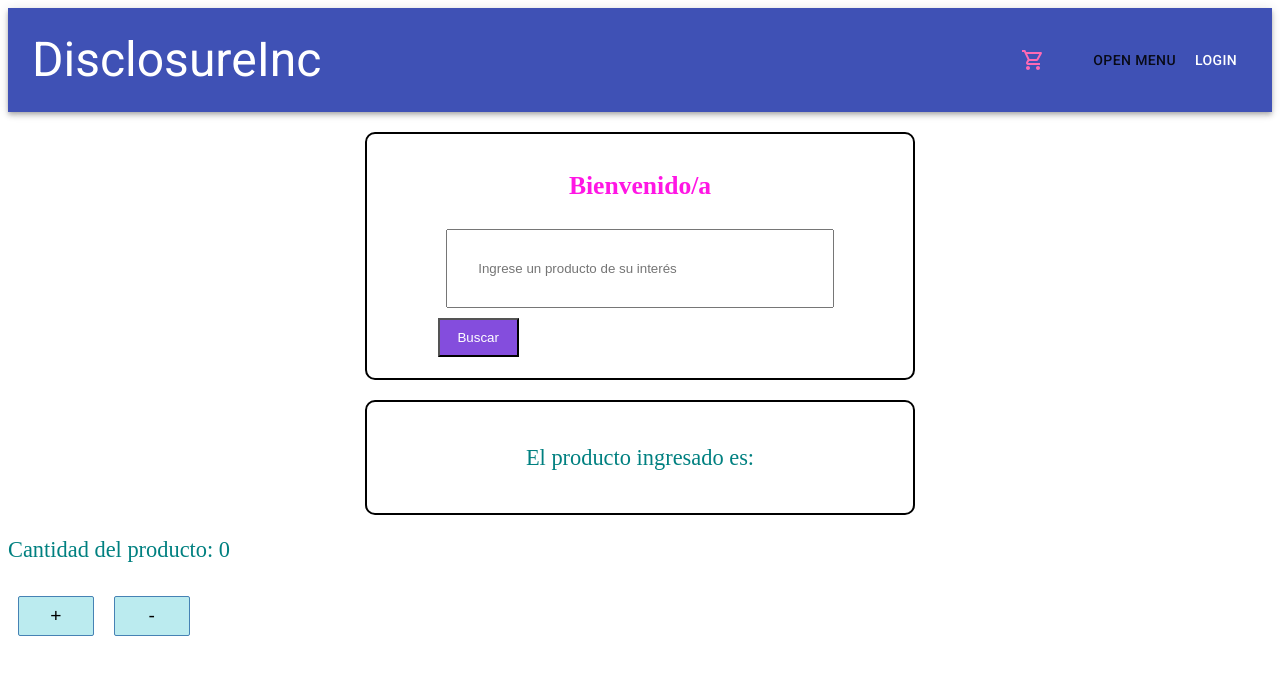
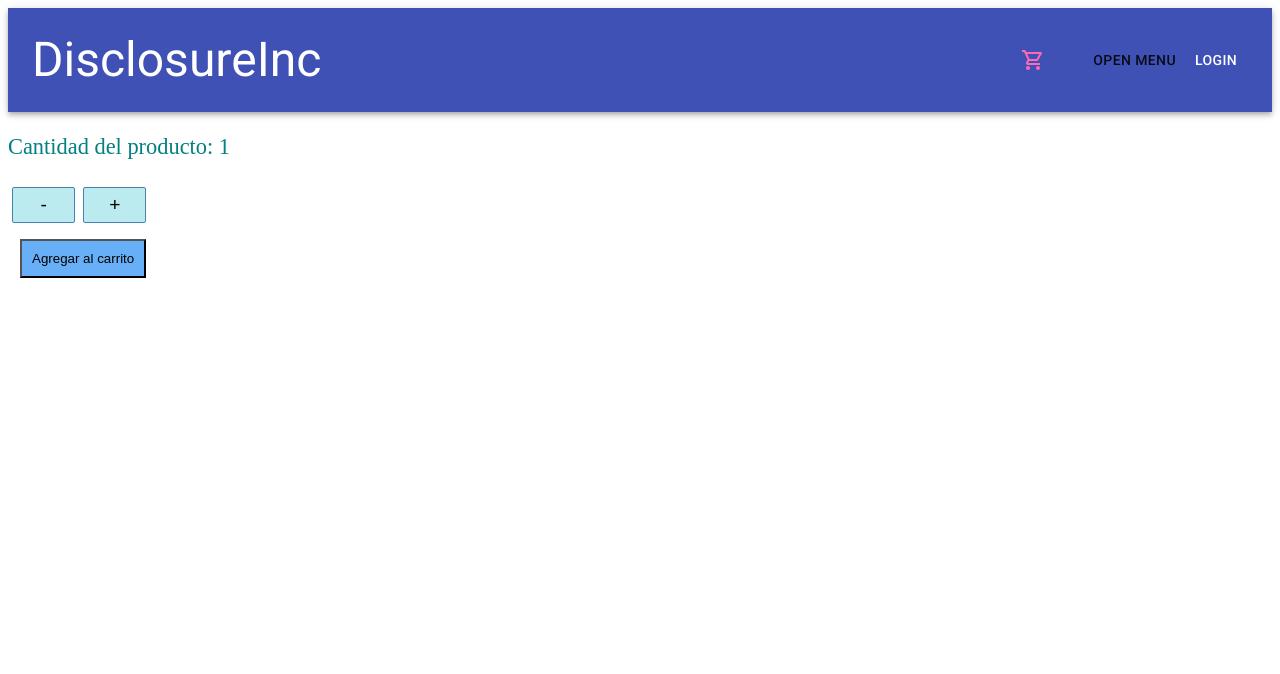
Before and after one commit to APao-dev/disclosureinc, a React (Create React App) app: page / in a window 1280 px wide. Shown: the top 674 px of the page. Built offline with nearby package versions, Linux system fonts and the light colour scheme.

Commit message:
Corrigiendo boton contador

```diff
--- a/src/App.js
+++ b/src/App.js
@@ -1,34 +1,45 @@
 import React from 'react';
 import './App.css';
 import NavBar from './components/NavBar/NavBar';
-// import Visualizer from './components/Visualizer/Visualizer'
-// import CartWidget from './components/CartWidget/CartWidget'
-import ListItemContainer from './containers/ListItemContainer/ListItemContainer'
+// import Item from './components/Item/Item';
+// import ListItemContainer from './containers/ListItemContainer/ListItemContainer'
 
 import ItemCountContainer from './containers/ItemCountContainer/ItemCountContainer';
 
-class App extends React.Component {
 
-    // constructor(props) {
-    //     super(props);
+function App() {
 
-    // }
+    return(
+        <div>
+        <NavBar/>
 
 
-    render() {
-        return (
 
-            <div>
-            <NavBar/>
+       <ItemCountContainer/>
 
-            <ListItemContainer />
+        </div>
 
-           <ItemCountContainer/>
+    )
+}
+// class App extends React.Component {
 
-            </div>
 
-        );
-    }
-}
 
-export default App;
+
+//     render() {
+//         return (
+
+//             <div>
+//             <NavBar/>
+
+//             <ListItemContainer />
+
+//            <ItemCountContainer/>
+
+//             </div>
+
+//         );
+//     }
+// }
+
+ export default App;
--- /dev/null
+++ b/src/components/Item/Item.js
@@ -0,0 +1,53 @@
+// import React from 'react';
+// import { makeStyles } from '@material-ui/core/styles';
+// import Card from '@material-ui/core/Card';
+// import CardActionArea from '@material-ui/core/CardActionArea';
+// import CardActions from '@material-ui/core/CardActions';
+// import CardContent from '@material-ui/core/CardContent';
+// import CardMedia from '@material-ui/core/CardMedia';
+// import Button from '@material-ui/core/Button';
+// import Typography from '@material-ui/core/Typography';
+
+// import Img from '../../assets/img/picture1.png';
+
+// const useStyles = makeStyles({
+//   root: {
+//     maxWidth: 345,
+//   },
+//   media: {
+//     height: 140,
+//   },
+// });
+
+// export default function MediaCard() {
+//   const classes = useStyles();
+
+//   return (
+//     <Card className={classes.root}>
+//       <CardActionArea>
+//         <CardMedia
+//           className={classes.media}
+//           image={Img}
+//           title="Swaeter"
+//         />
+//         <CardContent>
+//           <Typography gutterBottom variant="h5" component="h2">
+//             Lizard
+//           </Typography>
+//           <Typography variant="body2" color="textSecondary" component="p">
+//             Lizards are a widespread group of squamate reptiles, with over 6,000 species, ranging
+//             across all continents except Antarctica
+//           </Typography>
+//         </CardContent>
+//       </CardActionArea>
+//       <CardActions>
+//         <Button size="small" color="primary">
+//           Share
+//         </Button>
+//         <Button size="small" color="primary">
+//           Learn More
+//         </Button>
+//       </CardActions>
+//     </Card>
+//   );
+// }
--- a/src/components/ItemCount/ItemCount.css
+++ b/src/components/ItemCount/ItemCount.css
@@ -4,11 +4,17 @@ p{
 }
 .button-count{
     background-color: rgba(157, 227, 232, 0.693);
-    padding: 8px;
-    margin: 10px ;
-    width: 6%;
+    padding: 6px;
+    margin: 4px ;
+    width: 5%;
     font-size: 1.2em;
     border: steelblue solid 1px;
     border-radius: 2px;
 
 }
+.button-add{
+    background-color: rgba(75, 160, 245, 0.844);
+    padding: 10px;
+    margin: 12px;
+
+}
--- a/src/components/ItemCount/ItemCount.js
+++ b/src/components/ItemCount/ItemCount.js
@@ -8,9 +8,12 @@ export default class ItemCount extends React.Component {
         return(
             <div>
             <p>Cantidad del producto: {this.props.number}</p>
-            <button className="button-count" onClick={this.props.increment}> + </button>
+            <button className="button-count" onClick={this.props.decrement}> - </button>
+            <button className="button-count" onClick={this.props.increment}> + </button> <br></br>
 
-            <button className="button-count" onClick={this.props.decrement}> - </button>
+            <button className="button-add">Agregar al carrito</button>
+
+
             </div>
         )
 }
--- a/src/components/ListItem/ListItem.js
+++ b/src/components/ListItem/ListItem.js
@@ -1,23 +1,23 @@
-import React from 'react';
-// import NavBar from './components/NavBar/NavBar';
-// import CartWidget from './components/CartWidget/CartWidget';
-import './ListItem.css';
+// import React from 'react';
+// // import NavBar from './components/NavBar/NavBar';
+// // import CartWidget from './components/CartWidget/CartWidget';
+// import './ListItem.css';
 
-export default function ListItemContainer(props) {
+// export default function ListItemContainer(props) {
 
 
-    return (
+//     return (
 
-            <div className="container">
-                <h1>Bienvenido/a</h1>
-            <form className="container-form">
-                <input onChange={props.InputChange} className="container-form__input" name="productoInput" type="text" placeholder="Ingrese un producto de su interés"/>
-                <button className="container-form__button">Buscar</button>
-            </form>
+//             <div className="container">
+//                 <h1>Bienvenido/a</h1>
+//             <form className="container-form">
+//                 <input onChange={props.InputChange} className="container-form__input" name="productoInput" type="text" placeholder="Ingrese un producto de su interés"/>
+//                 <button className="container-form__button">Buscar</button>
+//             </form>
 
-            </div>
+//             </div>
 
-    )
+//     )
 
 
-    }
+//     }
--- a/src/containers/ItemCountContainer/ItemCountContainer.js
+++ b/src/containers/ItemCountContainer/ItemCountContainer.js
@@ -3,9 +3,9 @@ import ItemCount from '../../components/ItemCount/ItemCount';
 
 
 
-export default function ItemCountContainer(props){
+export default function ItemCountContainer(){
 
-    const[number, setNumber] = useState(0);
+    const[number, setNumber] = useState(1);
 
     useEffect(() => {
         console.log('ComponentDidMount desde useEffect');
@@ -13,11 +13,22 @@ export default function ItemCountContainer(props){
 
 
     function onIncrement() {
-        setNumber(number + 1);
+        if(number < 5){
+          setNumber(number + 1);
+        }else{
+            alert('No hay más stock')
+        }
+
     }
 
     function onDecrement() {
-        setNumber(number - 1);
+        if(number > 1){
+         setNumber(number - 1);
+        }else{
+            alert('Debes agregar un item')
+        }
+
+
     }
 
 
@@ -25,9 +36,8 @@ export default function ItemCountContainer(props){
 
         return(
             <div>
-             {
-                 number < 5 ? <ItemCount number={number} increment={onIncrement} decrement={onDecrement}/> :null
-             }
+
+                <ItemCount number={number} increment={onIncrement} decrement={onDecrement}/>
 
 
             </div>
--- a/src/containers/ListItemContainer/ListItemContainer.js
+++ b/src/containers/ListItemContainer/ListItemContainer.js
@@ -1,27 +1,8 @@
-import React from 'react';
-import Login from '../../components/ListItem/ListItem';
-import Visualizer from '../../components/Visualizer/Visualizer';
+// import React, { useState, useEffect } from 'react';
 
-export default class ListItemContainer extends React.Component {
-    constructor(props){
-        super(props);
-        this.state ={
-            productoInput: ''
-        }
-        this.handleInputChange = this.handleInputChange.bind(this);
-    }
-
-    handleInputChange(event){
-        this.setState({[event.target.name]: event.target.value})
-    }
+// import Item from '../../components/Item/Item';
 
 
-    render(){
-        return(
-        <div>
-            <Login InputChange={this.handleInputChange}/>
-            <Visualizer greeting={this.state.productoInput} />
-        </div>
-    )
-}
-}
+// export default function ItemListContainer() {
+
+// }
--- /dev/null
+++ b/src/services/post.service.js
@@ -0,0 +1,2 @@
+
+function getPosts(quantity)
```
Also changed, not shown: src/assets/img/picture1.png (added), src/components/Item/Item.css (added), src/components/ItemList/ItemList.js (added).
